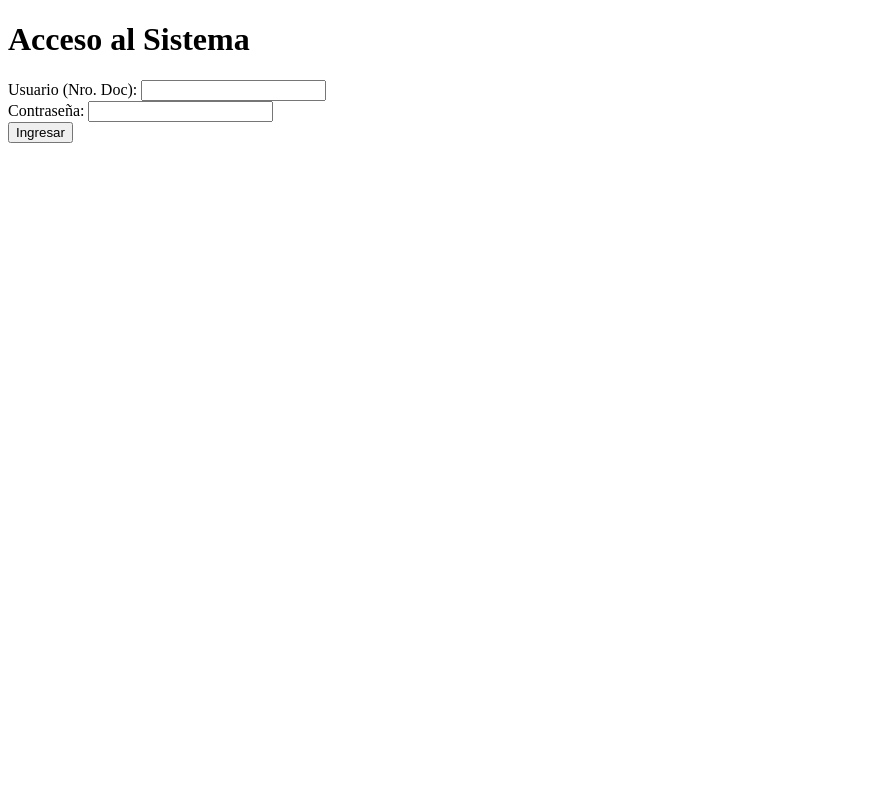
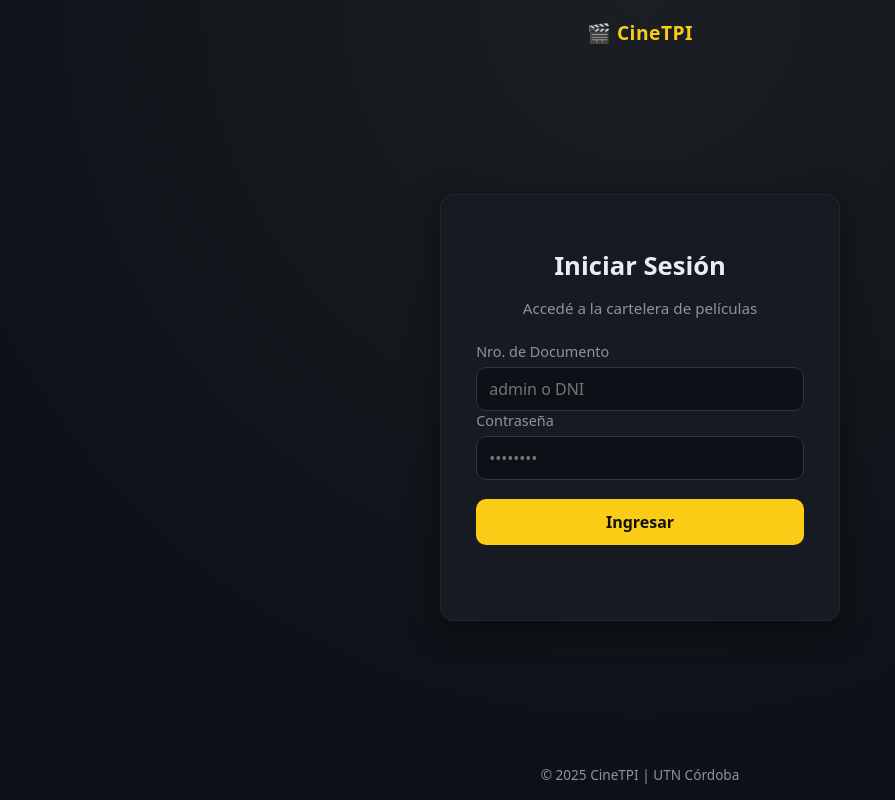
Before and after one commit to Martindelucca/CineTPI, a plain HTML site: page CineTPI.API/wwwroot/login.html in a window 1280 px wide. Shown: the whole page, without its empty margins (0-895 px from the left). Drawn offline with Linux system fonts and the light colour scheme.

Commit message:
agrego css a login, todo funcionando

```diff
--- /dev/null
+++ b/CineTPI.API/wwwroot/css/funciones.css
@@ -0,0 +1,64 @@
+body {
+  font-family: 'Segoe UI', sans-serif;
+  background-color: #111;
+  color: #eee;
+  margin: 0;
+  padding: 0;
+}
+
+header {
+  background-color: #1e1e1e;
+  padding: 15px;
+  text-align: center;
+}
+
+.funciones-container {
+  display: flex;
+  flex-wrap: wrap;
+  justify-content: center;
+  gap: 15px;
+  padding: 20px;
+}
+
+.funcion-card {
+  background: #222;
+  border-radius: 10px;
+  padding: 15px;
+  min-width: 200px;
+  text-align: center;
+  box-shadow: 0 0 8px #0005;
+  transition: transform 0.2s;
+}
+
+.funcion-card:hover {
+  transform: scale(1.05);
+  background-color: #2b2b2b;
+}
+
+h3 {
+  color: #ffcc00;
+  margin-bottom: 10px;
+}
+.msg-cargando, .msg-error, .msg-vacio {
+  color: #f1f1f1;
+  font-size: 1.2rem;
+  margin: 20px;
+  text-align: center;
+}
+
+.card-funcion {
+  background-color: #1e1e1e;
+  color: #fff;
+  border: 1px solid #444;
+  border-radius: 12px;
+  padding: 16px;
+  margin: 12px auto;
+  max-width: 500px;
+  box-shadow: 0 3px 6px rgba(0,0,0,0.3);
+  transition: transform 0.2s ease, box-shadow 0.2s ease;
+}
+
+.card-funcion:hover {
+  transform: scale(1.02);
+  box-shadow: 0 4px 10px rgba(0,0,0,0.5);
+}
--- /dev/null
+++ b/CineTPI.API/wwwroot/css/login.css
@@ -0,0 +1,142 @@
+:root {
+  --bg: #0d1117;
+  --card: #161b22;
+  --accent: #facc15;
+  --text: #e6edf3;
+  --muted: #8b949e;
+  --error: #ff4d4d;
+  --shadow: 0 8px 30px rgba(0, 0, 0, 0.5);
+  --radius: 14px;
+  --transition: all 0.2s ease;
+}
+
+* {
+  box-sizing: border-box;
+  font-family: "Poppins", system-ui, sans-serif;
+}
+
+body {
+  margin: 0;
+  background: radial-gradient(circle at top, #1b1f24 0%, #0d1117 80%);
+  display: flex;
+  flex-direction: column;
+  min-height: 100vh;
+  color: var(--text);
+}
+
+/* === Header === */
+.site-header {
+  padding: 1.2rem;
+  text-align: center;
+  color: var(--accent);
+  font-weight: 700;
+  letter-spacing: 0.5px;
+  font-size: 1.2rem;
+}
+
+/* === Layout === */
+.container {
+  flex: 1;
+  display: flex;
+  justify-content: center;
+  align-items: center;
+  padding: 2rem;
+}
+
+/* === Card === */
+.card {
+  background: var(--card);
+  padding: 2rem 2.2rem;
+  border-radius: var(--radius);
+  box-shadow: var(--shadow);
+  width: 100%;
+  max-width: 400px;
+  animation: fadeIn 0.6s ease;
+  border: 1px solid rgba(255, 255, 255, 0.05);
+}
+
+@keyframes fadeIn {
+  from {
+    opacity: 0;
+    transform: translateY(-12px);
+  }
+  to {
+    opacity: 1;
+    transform: translateY(0);
+  }
+}
+
+h1 {
+  margin-bottom: 0.4rem;
+  font-size: 1.6rem;
+  text-align: center;
+}
+
+.sub {
+  color: var(--muted);
+  font-size: 0.95rem;
+  text-align: center;
+  margin-bottom: 1.5rem;
+}
+
+/* === Labels & Inputs === */
+label {
+  display: block;
+  margin-bottom: 6px;
+  font-size: 0.9rem;
+  color: var(--muted);
+}
+
+input {
+  width: 100%;
+  padding: 10px 12px;
+  border: 1px solid #30363d;
+  border-radius: 10px;
+  background: #0d1117;
+  color: var(--text);
+  font-size: 1rem;
+  outline: none;
+  transition: var(--transition);
+}
+
+input:focus {
+  border-color: var(--accent);
+  box-shadow: 0 0 0 2px rgba(250, 204, 21, 0.2);
+}
+
+/* === Botón === */
+.btn {
+  width: 100%;
+  background: var(--accent);
+  color: #111;
+  border: none;
+  border-radius: 10px;
+  padding: 12px;
+  font-size: 1rem;
+  font-weight: 600;
+  margin-top: 1.2rem;
+  cursor: pointer;
+  transition: var(--transition);
+}
+
+.btn:hover {
+  filter: brightness(1.1);
+  transform: translateY(-1px);
+}
+
+/* === Errores === */
+.error {
+  color: var(--error);
+  font-size: 0.9rem;
+  text-align: center;
+  margin-top: 10px;
+  min-height: 18px;
+}
+
+/* === Footer === */
+.site-footer {
+  text-align: center;
+  font-size: 0.85rem;
+  color: var(--muted);
+  padding: 1rem;
+}
--- a/CineTPI.API/wwwroot/js/login.js
+++ b/CineTPI.API/wwwroot/js/login.js
@@ -1,3 +1,4 @@
+// Esperamos a que todo el HTML esté cargado
 // Esperamos a que todo el HTML esté cargado
 document.addEventListener("DOMContentLoaded", function() {
 
@@ -18,48 +19,37 @@ document.addEventListener("DOMContentLoaded", function() {
         const nroDoc = document.getElementById("nroDoc").value;
         const password = document.getElementById("password").value;
 
-        // 4. Creamos el objeto (el "body") para enviar a la API
-        // ¡Debe ser idéntico al JSON que probamos en Swagger!
+        // 4. Body idéntico al JSON de Swagger
         const loginData = {
             nroDoc: nroDoc,
             password: password
         };
-// --- ¡AGREGÁ ESTA LÍNEA! ---
-console.log('Datos que se están enviando a la API:', loginData);
-// --- FIN ---
-        // 5. ¡Usamos fetch para llamar a nuestra API!
+
+        console.log('Datos que se están enviando a la API:', loginData);
+
         try {
             const response = await fetch('/api/auth/login', {
                 method: 'POST',
-                headers: {
-                    'Content-Type': 'application/json'
-                },
-                body: JSON.stringify(loginData) // Convertimos el objeto a un string JSON
+                headers: { 'Content-Type': 'application/json' },
+                body: JSON.stringify(loginData)
             });
 
-            // 6. Analizamos la respuesta de la API
             if (response.ok) {
-                // ¡Éxito! La API devolvió 200 OK
-                const data = await response.json(); // Leemos el JSON de respuesta
+                const data = await response.json();
 
-                // --- ¡¡CRÍTICO!! Guardamos el token en el navegador ---
-                // localStorage es un "mini-almacén" del navegador.
+                // Guardamos token e info mínima
                 localStorage.setItem('token', data.token);
+                localStorage.setItem('usuarioNombre', data.nombreCompleto || 'Admin');
 
-                // (Opcional: guardar info del usuario)
-                localStorage.setItem('usuarioNombre', data.nombreCompleto);
-
-                // Redirigimos al usuario al menú principal
+                // Redirigimos al home/cartelera
                 window.location.href = 'index.html';
 
             } else {
-                // ¡Error! La API devolvió 401 (Unauthorized) u otro error
-                const errorData = await response.text(); // Leemos el mensaje de error (ej: "Usuario o contraseña incorrectos")
-                errorMessage.textContent = errorData;
+                const errorData = await response.text();
+                errorMessage.textContent = errorData || 'Usuario o contraseña incorrectos.';
             }
 
         } catch (error) {
-            // Error de red (ej: la API no está corriendo)
             console.error('Error de red:', error);
             errorMessage.textContent = 'Error de conexión con el servidor. Intente más tarde.';
         }
--- a/CineTPI.API/wwwroot/login.html
+++ b/CineTPI.API/wwwroot/login.html
@@ -1,29 +1,36 @@
 <!DOCTYPE html>
 <html lang="es">
 <head>
-    <meta charset="UTF-8">
-    <meta name="viewport" content="width=device-width, initial-scale=1.0">
-    <title>Login - Cine TPI</title>
-    </head>
+  <meta charset="UTF-8" />
+  <title>Inicio de Sesión | CineTPI</title>
+  <meta name="viewport" content="width=device-width, initial-scale=1.0" />
+  <link rel="stylesheet" href="css/login.css">
+</head>
 <body>
+  <header class="site-header">
+    <div class="brand">🎬 <b>Cine</b>TPI</div>
+  </header>
 
-    <h1>Acceso al Sistema</h1>
+  <main class="container">
+    <section class="card">
+      <h1>Iniciar Sesión</h1>
+      <p class="sub">Accedé a la cartelera de películas</p>
 
-    <form id="login-form">
-        <div>
-            <label for="nroDoc">Usuario (Nro. Doc):</label>
-            <input type="text" id="nroDoc" name="nroDoc" required>
-        </div>
-        <div>
-            <label for="password">Contraseña:</label>
-            <input type="password" id="password" name="password" required>
-        </div>
-        <button type="submit">Ingresar</button>
-    </form>
+      <form id="login-form">
+        <label for="nroDoc">Nro. de Documento</label>
+        <input type="text" id="nroDoc" placeholder="admin o DNI" required>
 
-    <p id="error-message" style="color: red;"></p>
+        <label for="password">Contraseña</label>
+        <input type="password" id="password" placeholder="••••••••" required>
 
-    <script src="js/login.js"></script>
+        <button type="submit" class="btn">Ingresar</button>
+        <p id="error-message" class="error"></p>
+      </form>
+    </section>
+  </main>
 
+  <footer class="site-footer">© 2025 CineTPI | UTN Córdoba</footer>
+
+  <script src="js/login.js" defer></script>
 </body>
 </html>
```
Also changed, not shown: CineTPI.API/wwwroot/funciones.html (+5 -5 lines), CineTPI.API/wwwroot/js/funciones.js (+48 -83 lines).
